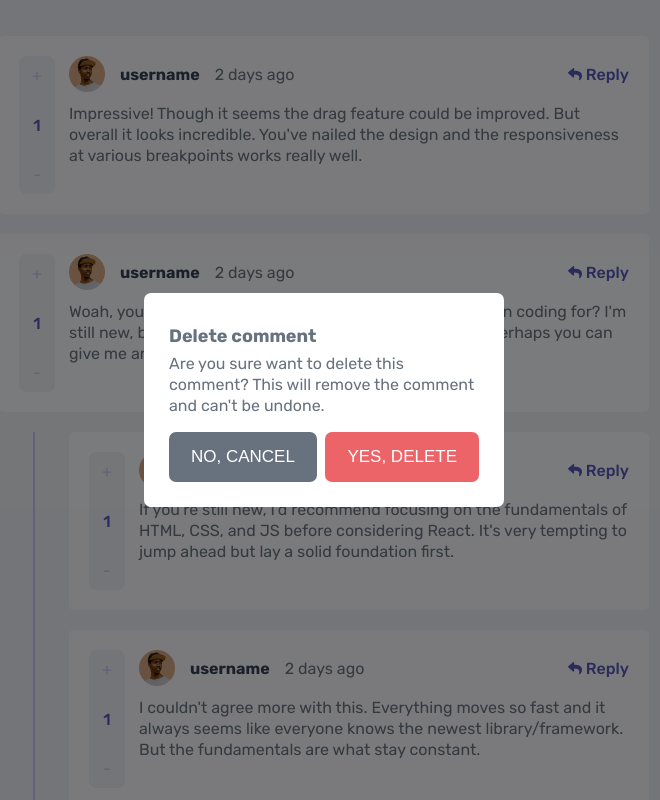
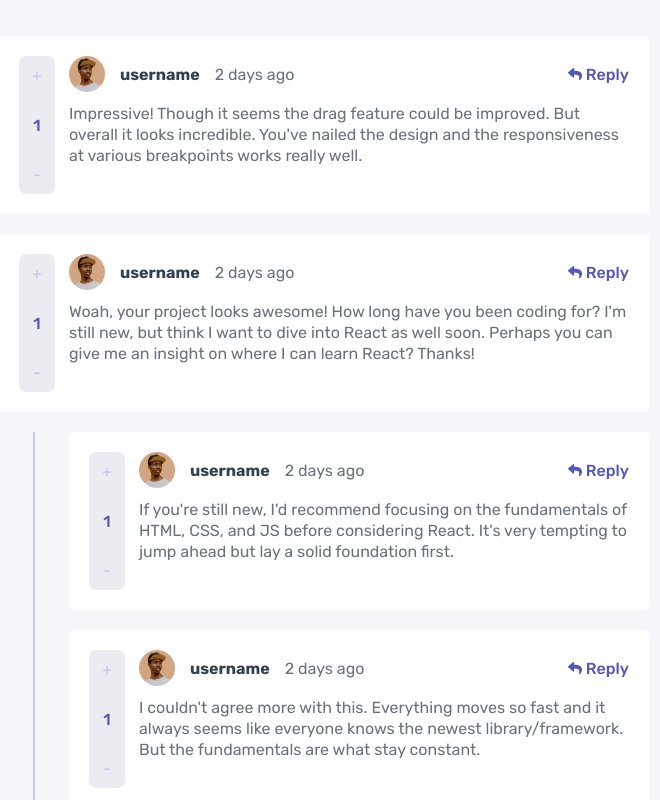
Before and after one commit to alisariyer/comments-app, a React (Create React App) app: page / in a window 1280 px wide. Shown: the top 800 px of the page, without its empty margins (316-976 px from the left). Built offline with nearby package versions, Linux system fonts and the light colour scheme.

Commit message:
Change background colors of the body and card by comparing design target

```diff
--- a/src/App.js
+++ b/src/App.js
@@ -10,7 +10,7 @@ import Modal from "./components/Modal";
 export default function App() {
   return (
     <div className="container">
-      <Modal />
+      {/* <Modal /> */}
       <CardContainer />
       <AddComment />
     </div>
--- a/src/components/Card.js
+++ b/src/components/Card.js
@@ -2,7 +2,6 @@ import React from "react";
 import imgUser from "../images/avatars/image-ramsesmiron.png";
 
 export default function Card({ content }) {
-  console.log("content", content)
   return (
     <div className="card">
       <header className="card-header">
--- a/src/components/CardContainer.js
+++ b/src/components/CardContainer.js
@@ -8,6 +8,7 @@ export default function CardContainer() {
       <>
         <Card key={comment.id} content={comment.content} />
         <div className="offset">
+          {console.log(comment)}
         {comment.replies.length > 0 &&
           comment.replies.map((subComment) => (
             <Card key={subComment.id} content={subComment.content} />
--- a/src/styles/base.css
+++ b/src/styles/base.css
@@ -36,7 +36,7 @@ body, h1, h2, h3, p {
 
 body {
     margin: calc(var(--rem) * 3.6) calc(var(--rem) * 1.6);
-    background-color:  var(--c-light-gray);
+    background-color:  var(--c-very-light-gray);
     font-family: 'Rubik', sans-serif;
     font-size: calc(var(--rem) * 1.6)
 }
--- a/src/styles/card.css
+++ b/src/styles/card.css
@@ -13,7 +13,7 @@ Use grid display because of specific changing between desktop and mobile ui
     grid-template-columns: auto auto auto;
     grid-template-rows: minmax(calc(var(--rem) * 1.5), auto);
     gap: calc(var(--rem) * 1.2);
-    background-color: var(--c-very-light-gray);
+    background-color: var(--c-white);
     border-radius: calc(var(--rem) * .5);
     padding: calc(var(--rem) * 2);
     margin-bottom: calc(var(--rem) * 2);
```
